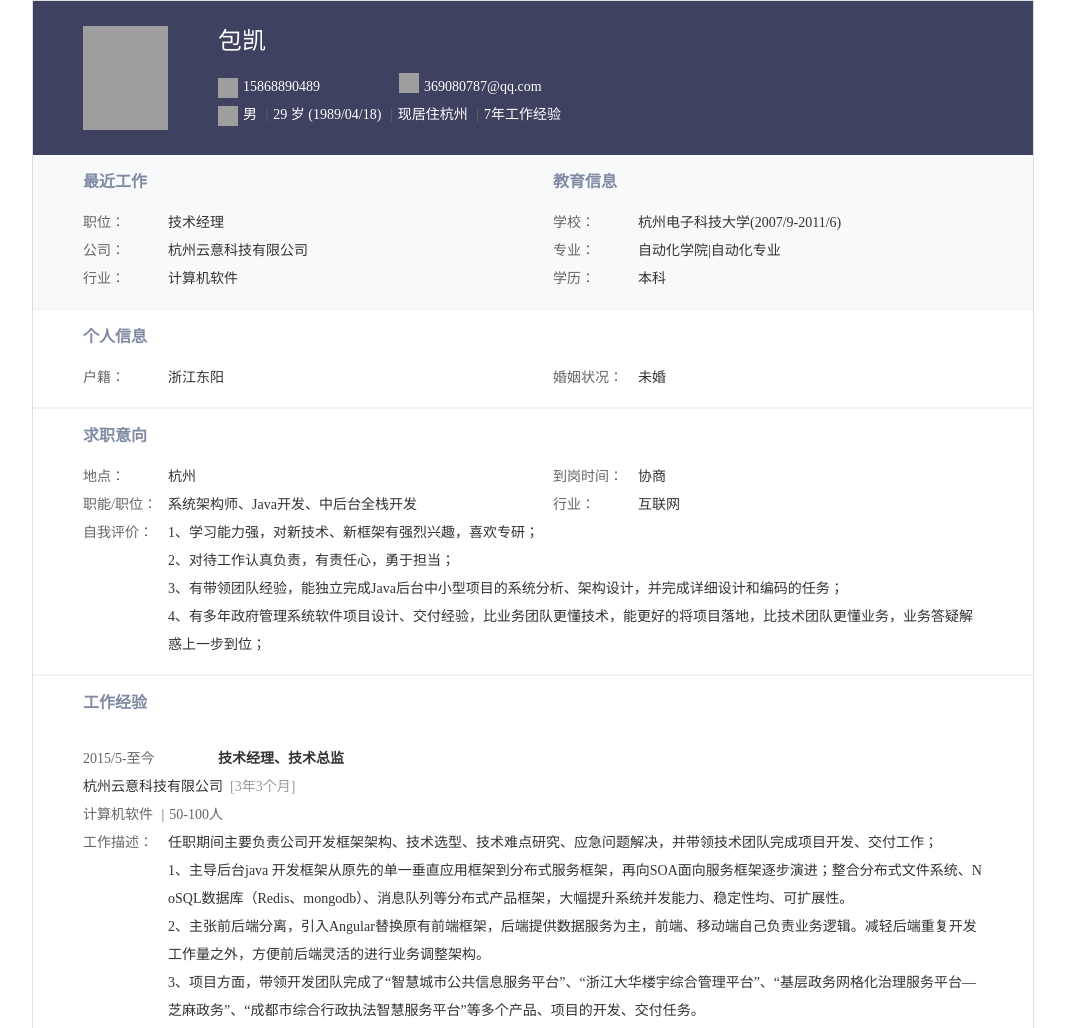
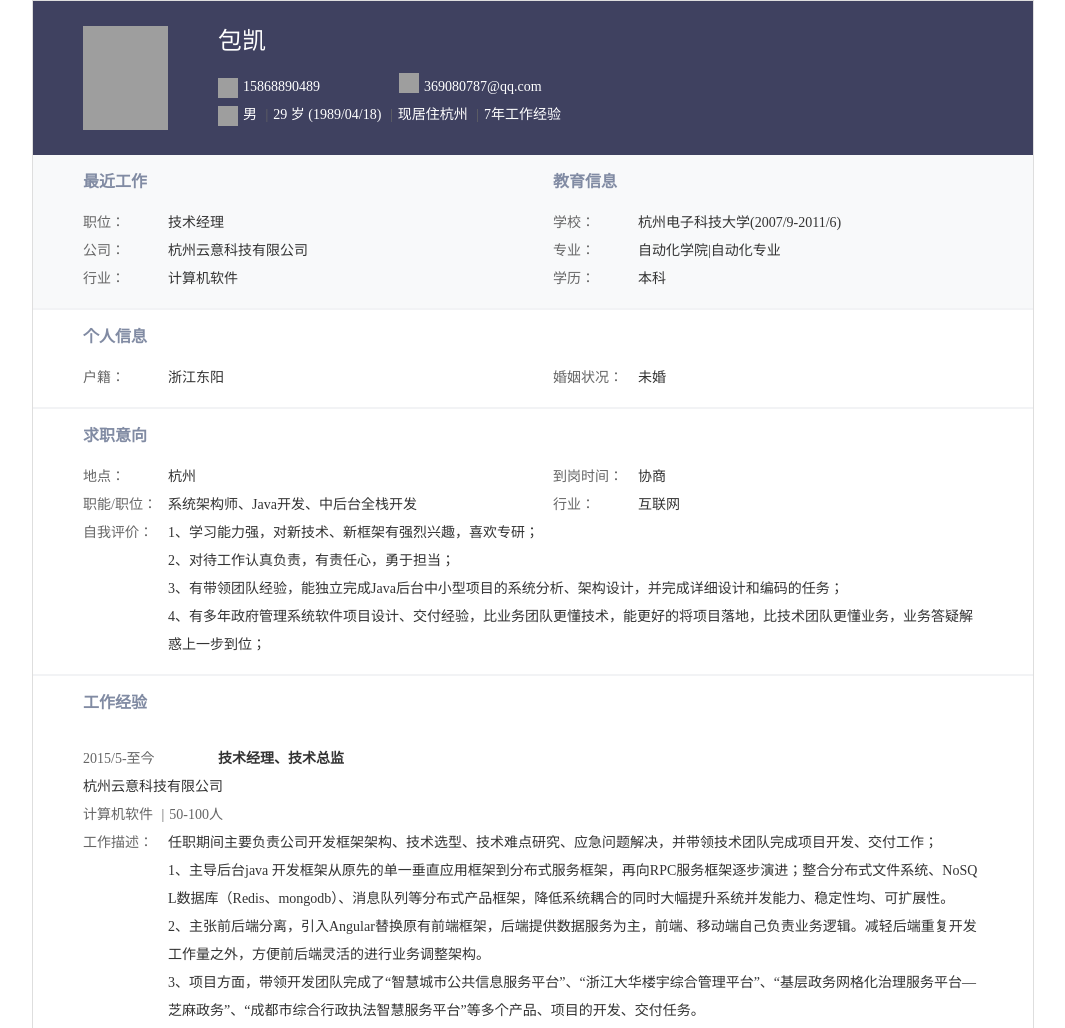
Before and after one commit to bokire/bokire.github.io, a plain HTML site: page resume.html in a window 1280 px wide. Shown: the top 1028 px of the page, without its empty margins (107-1172 px from the left). Drawn offline with Linux system fonts and the light colour scheme; grey boxes are pictures that could not be loaded.

Commit message:
Update resume.html

```diff
--- a/resume.html
+++ b/resume.html
@@ -684,7 +684,7 @@
                                 <tr>
                                   <td class="phd tb1" colspan="2">
                                     <span>杭州云意科技有限公司</span>
-                                    <span class="gray">&nbsp;[3年3个月]
+                                    <span class="gray">&nbsp;
                                     </span>
                                   </td>
                                 </tr>
@@ -701,7 +701,7 @@
                                           <td valign="top" class="txt1">
                                             任职期间主要负责公司开发框架架构、技术选型、技术难点研究、应急问题解决，并带领技术团队完成项目开发、交付工作；
 
-                                            <br>1、主导后台java 开发框架从原先的单一垂直应用框架到分布式服务框架，再向SOA面向服务框架逐步演进；整合分布式文件系统、NoSQL数据库（Redis、mongodb）、消息队列等分布式产品框架，大幅提升系统并发能力、稳定性均、可扩展性。
+                                            <br>1、主导后台java 开发框架从原先的单一垂直应用框架到分布式服务框架，再向RPC服务框架逐步演进；整合分布式文件系统、NoSQL数据库（Redis、mongodb）、消息队列等分布式产品框架，降低系统耦合的同时大幅提升系统并发能力、稳定性均、可扩展性。
                                             <br>2、主张前后端分离，引入Angular替换原有前端框架，后端提供数据服务为主，前端、移动端自己负责业务逻辑。减轻后端重复开发工作量之外，方便前后端灵活的进行业务调整架构。
                                             <br>3、项目方面，带领开发团队完成了“智慧城市公共信息服务平台”、“浙江大华楼宇综合管理平台”、“基层政务网格化治理服务平台—芝麻政务”、“成都市综合行政执法智慧服务平台”等多个产品、项目的开发、交付任务。
                                           </td>
@@ -824,7 +824,7 @@
                                           <td valign="top" class="txt1">该平台为成都市建设的全市统一的智慧执法服务平台，服务覆盖全市22的区县。解决综合行政执法体制改革过程中，执法权限不清 、重复执法、多头执法和执法不力的问题，节约执法资源、提高执法效率、方便了群众办事、形成执法合力。
                                             <br>平台采用了多租户、多应用架构方式进行设计开发，多租户利于22区县的各执法部门业务数据隔离，多应用实现不同执法部门的业务个性化需求。
                                             <br>平台主要由综合管理运维平台、综合执法服务平台、智慧执法移动终端、数据服务平台四个部分组成。满足系统运营运维人员、执法部门管理人员、现场执法人员、分管领导等不同角色的人员工作、监管、展示需求。
-                                            <br>整体架构采用SOA架构，SpringMVC做请求控制分发，Dubbo来实现各服务模块的服务治理，通过Spring-data来访问MongoDB，Redis做用户登录信息共享及热门数据缓存服务，图片、文书等非结构化资源采用FastDFS做分布式存储。
+                                            <br>整体架构采用RPC框架，SpringMVC做请求控制分发，Dubbo来实现各服务模块的服务治理，通过Spring-data来访问MongoDB，Redis做用户登录信息共享及热门数据缓存服务，图片、文书等非结构化资源采用FastDFS做分布式存储。
                                           </td>
                                         </tr>
                                       </tbody>
```
